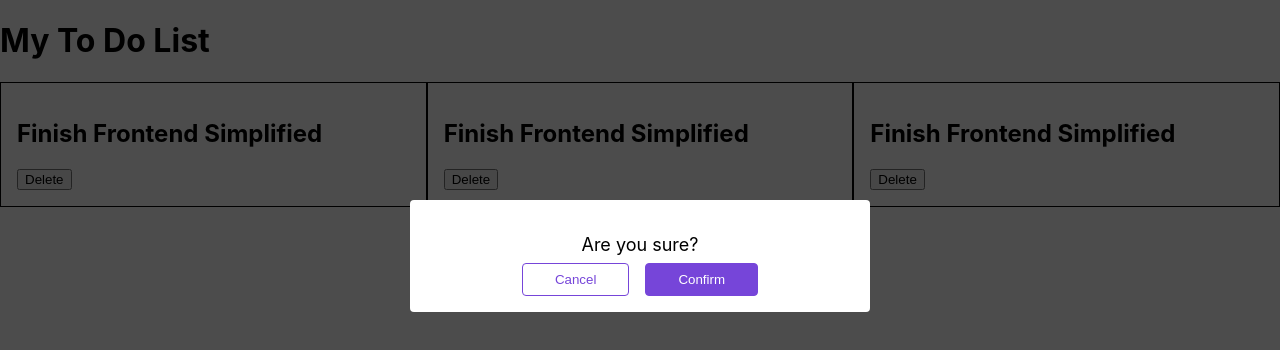
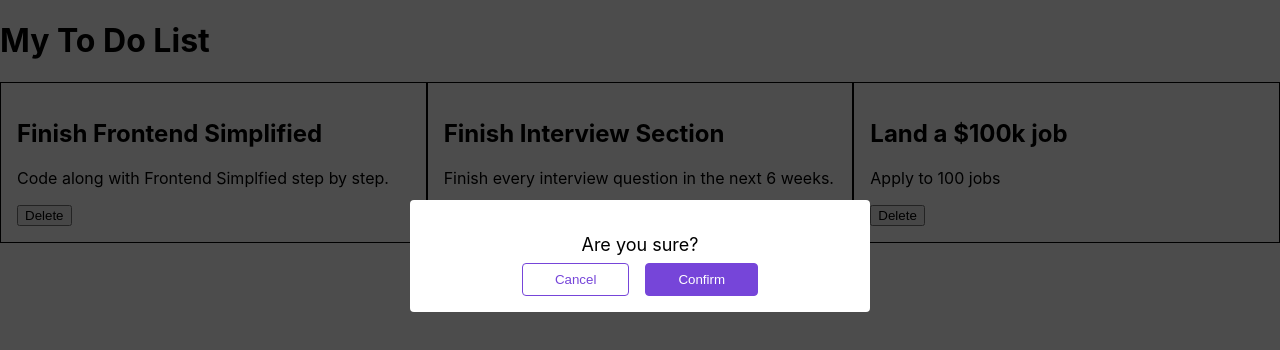
Before and after one commit to jericmariano/React-Crash-Course, a React (Create React App) app: page / in a window 1280 px wide. Shown: the top 350 px of the page. Built offline with nearby package versions, Linux system fonts and the light colour scheme.

Commit message:
using props

```diff
--- a/src/App.jsx
+++ b/src/App.jsx
@@ -8,11 +8,22 @@
     <div>
       <Title />
       <div className="todo__wrapper">
-        <Todo />
-        <Todo />
-        <Todo />
+        <Todo
+        title="Finish Frontend Simplified"
+        paragraph="Code along with Frontend Simplfied step by step."
+        />
+        <Todo
+        title="Finish Interview Section"
+        paragraph="Finish every interview question in the next 6 weeks."
+        />
+        <Todo
+        title="Land a $100k job"
+        paragraph="Apply to 100 jobs"
+        />
       </div>
-      <Modal />
+      <Modal
+      title = "Are you sure?"
+      />
     </div>
   );
 }
--- a/src/components/Modal.jsx
+++ b/src/components/Modal.jsx
@@ -1,10 +1,10 @@
 import './Modal.css'
 
-function Modal() {
+function Modal({title}) {
   return (
     <>
       <div className="modal">
-        <p className="modal__title">Are you sure?</p>
+        <p className="modal__title">{title}</p>
         <div className="modal__buttons">
           <button className="btn btn__cancel">Cancel</button>
           <button className="btn">Confirm</button>
--- a/src/components/Todo.jsx
+++ b/src/components/Todo.jsx
@@ -1,9 +1,11 @@
 import './Todo.css'
 
-function Todo() {
+function Todo({ title, paragraph }) {
+    console.log(title)
     return (
         <div className="todo">
-        <h2>Finish Frontend Simplified</h2>
+        <h2>{ title }</h2>
+        <p>{paragraph}</p>
         <button>Delete</button>
       </div>
     )
--- a/src/index.js
+++ b/src/index.js
@@ -6,9 +6,7 @@
 
 const root = ReactDOM.createRoot(document.getElementById('root'));
 root.render(
-  <React.StrictMode>
     <App />
-  </React.StrictMode>
 );
 
 // If you want to start measuring performance in your app, pass a function
```
